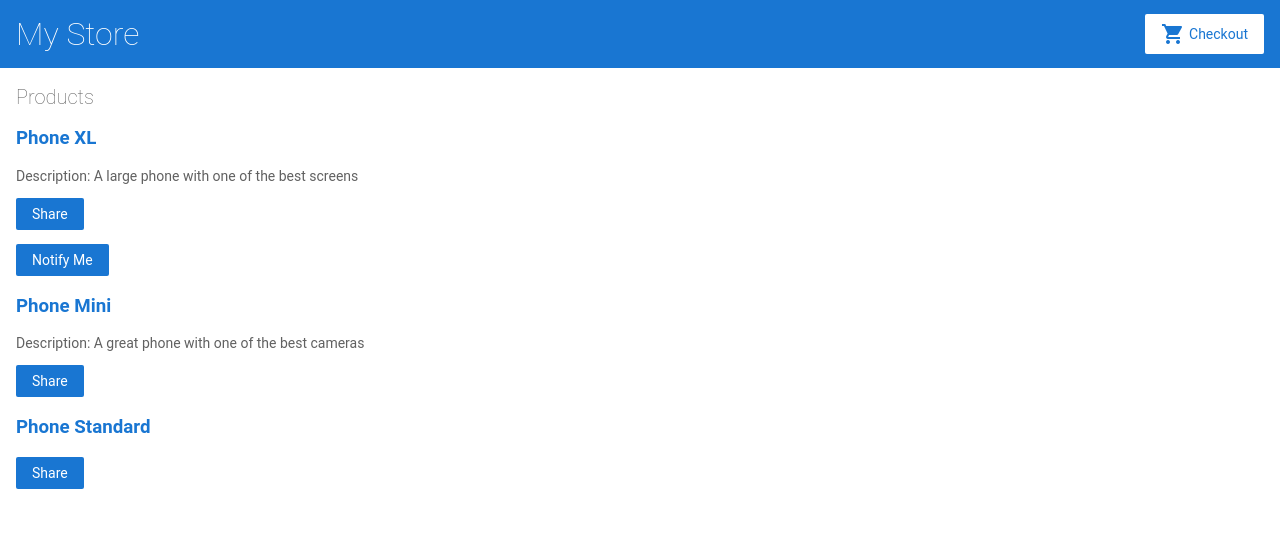
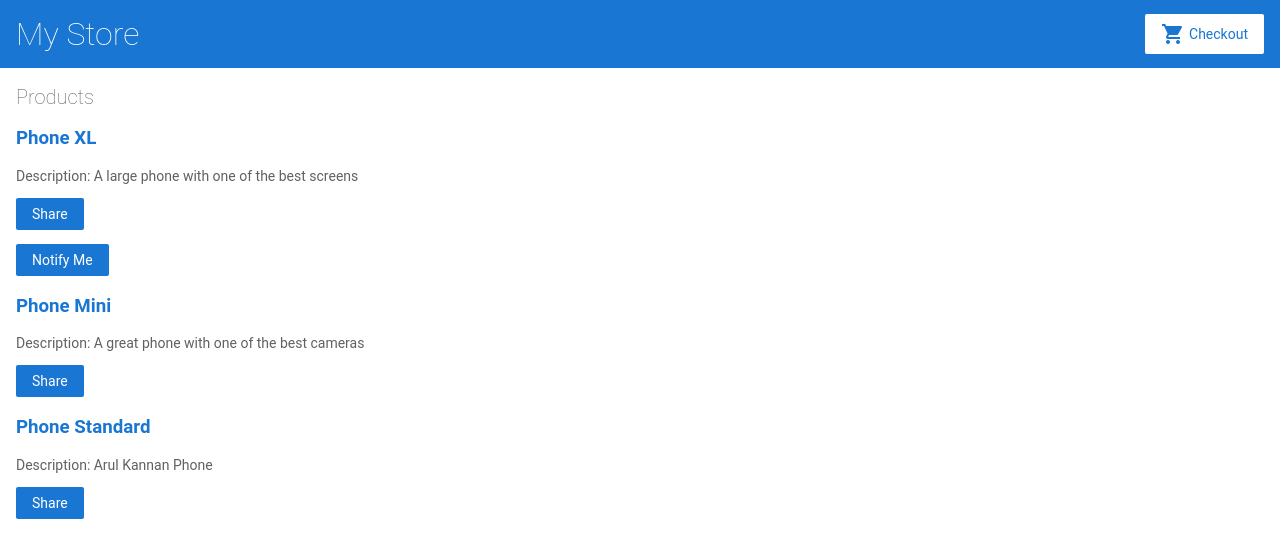
Before and after one commit to salinikumari/angular-zqsszk-oy3jjt, an Angular app: page / in a window 1280 px wide. Shown: the top 558 px of the page. Built offline with nearby package versions, Linux system fonts and the light colour scheme.

Commit message:
3 files modified, 3 added

```diff
--- a/src/app/app.module.ts
+++ b/src/app/app.module.ts
@@ -7,6 +7,7 @@
 import { TopBarComponent } from './top-bar/top-bar.component';
 import { ProductListComponent } from './product-list/product-list.component';
 import { ProductAlertsComponent } from './product-alerts/product-alerts.component';
+import { ProductDetailsComponent } from './product-details/product-details.component';
 
 @NgModule({
   imports: [
@@ -14,13 +15,15 @@
     ReactiveFormsModule,
     RouterModule.forRoot([
       { path: '', component: ProductListComponent },
+           { path: 'products/:productId', component: ProductDetailsComponent },
     ])
   ],
   declarations: [
     AppComponent,
     TopBarComponent,
     ProductListComponent,
-    ProductAlertsComponent
+    ProductAlertsComponent,
+    ProductDetailsComponent
   ],
   bootstrap: [ AppComponent ]
 })
--- /dev/null
+++ b/src/app/product-details/product-details.component.html
@@ -0,0 +1,8 @@
+<h2>Product Details</h2>
+
+<div *ngIf="product">
+  <h3>{{ product.name }}</h3>
+  <h4>{{ product.price | currency }}</h4>
+  <p>{{ product.description }}</p>
+
+</div>
--- /dev/null
+++ b/src/app/product-details/product-details.component.ts
@@ -0,0 +1,21 @@
+import { Component, OnInit } from '@angular/core';
+import { ActivatedRoute } from '@angular/router';
+import { products } from '../products';
+@Component({
+  selector: 'app-product-details',
+  templateUrl: './product-details.component.html',
+  styleUrls: ['./product-details.component.css']
+})
+export class ProductDetailsComponent implements OnInit {
+  product;
+
+  constructor(
+    private route: ActivatedRoute,
+  ) { }
+  ngOnInit() {
+      this.route.paramMap.subscribe(params => {
+    this.product = products[+params.get('productId')];
+  });
+  }
+
+}
--- a/src/app/product-list/product-list.component.html
+++ b/src/app/product-list/product-list.component.html
@@ -6,9 +6,9 @@
 Use of this source code is governed by an MIT-style license that
 can be found in the LICENSE file at http://angular.io/license
 -->
-<div *ngFor="let product of products">
+<div *ngFor="let product of products; index as productId">
     <h3>
-    <a [title]="product.name + ' details'">
+    <a [title]="product.name + ' details'"[routerLink]="['/products', productId]">
       {{ product.name }}
     </a>  </h3>
      <p *ngIf="product.description">
--- a/src/app/products.ts
+++ b/src/app/products.ts
@@ -12,7 +12,7 @@
   {
     name: 'Phone Standard',
     price: 299,
-    description: ''
+    description: 'Arul Kannan Phone'
   }
 ];
 
```
Also changed, not shown: src/app/product-details/product-details.component.css (added).
